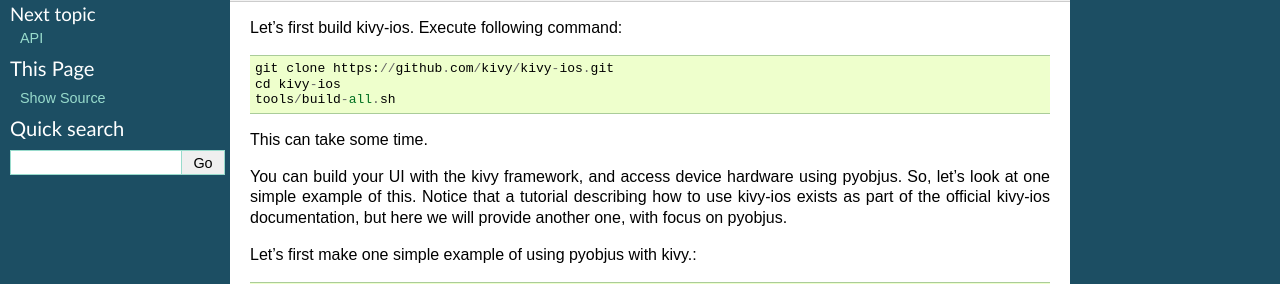
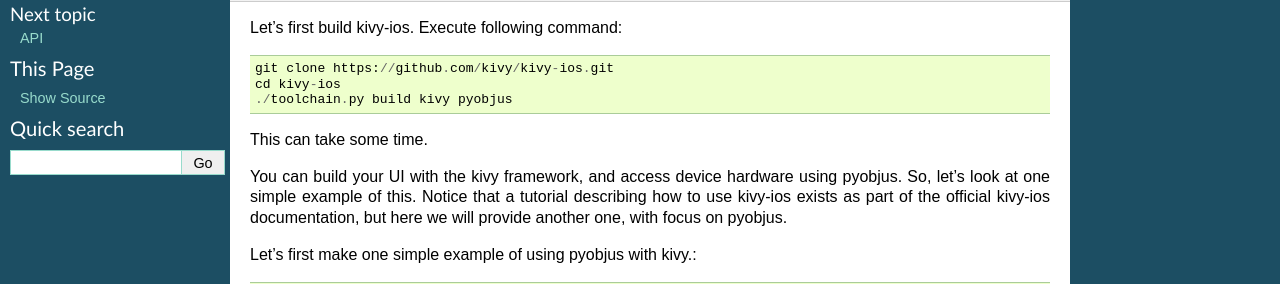
Before and after one commit to kivy/pyobjus, a Sphinx documentation site: the page built from docs/source/pyobjus_ios.rst, in a window 1280 px wide and 900 px high. Shown: the part 246-530 px from the top of the window. Built offline with Sphinx 7.4.7, drawn with Linux system fonts in a browser that asks for light colours.

Commit message:
doc: Updated build instructions to use the new toolchain.py

```diff
--- a/docs/source/pyobjus_ios.rst
+++ b/docs/source/pyobjus_ios.rst
@@ -17,7 +17,7 @@
 
     git clone https://github.com/kivy/kivy-ios.git
     cd kivy-ios
-    tools/build-all.sh
+    ./toolchain.py build kivy pyobjus
 
 This can take some time.
 
```
